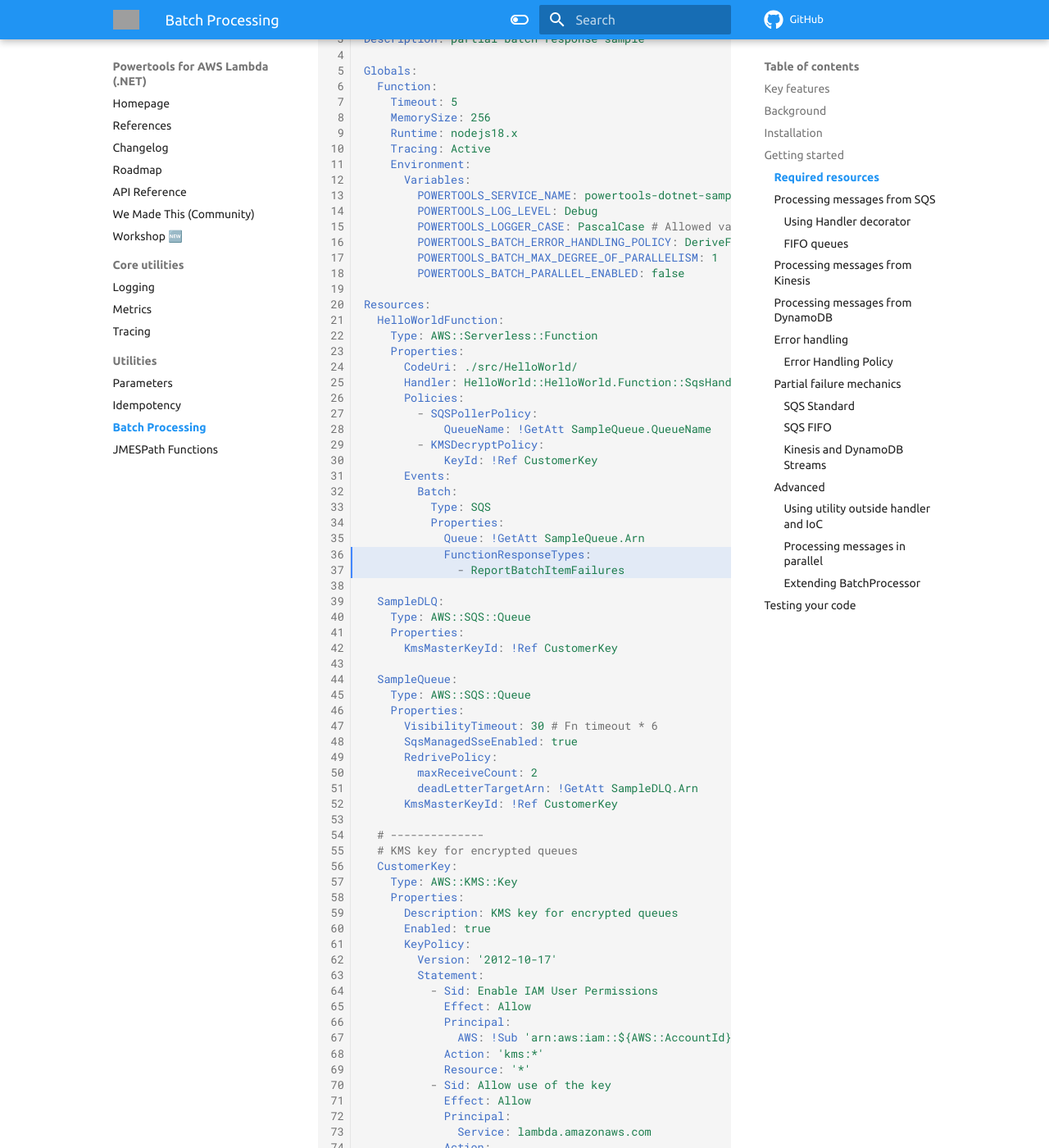
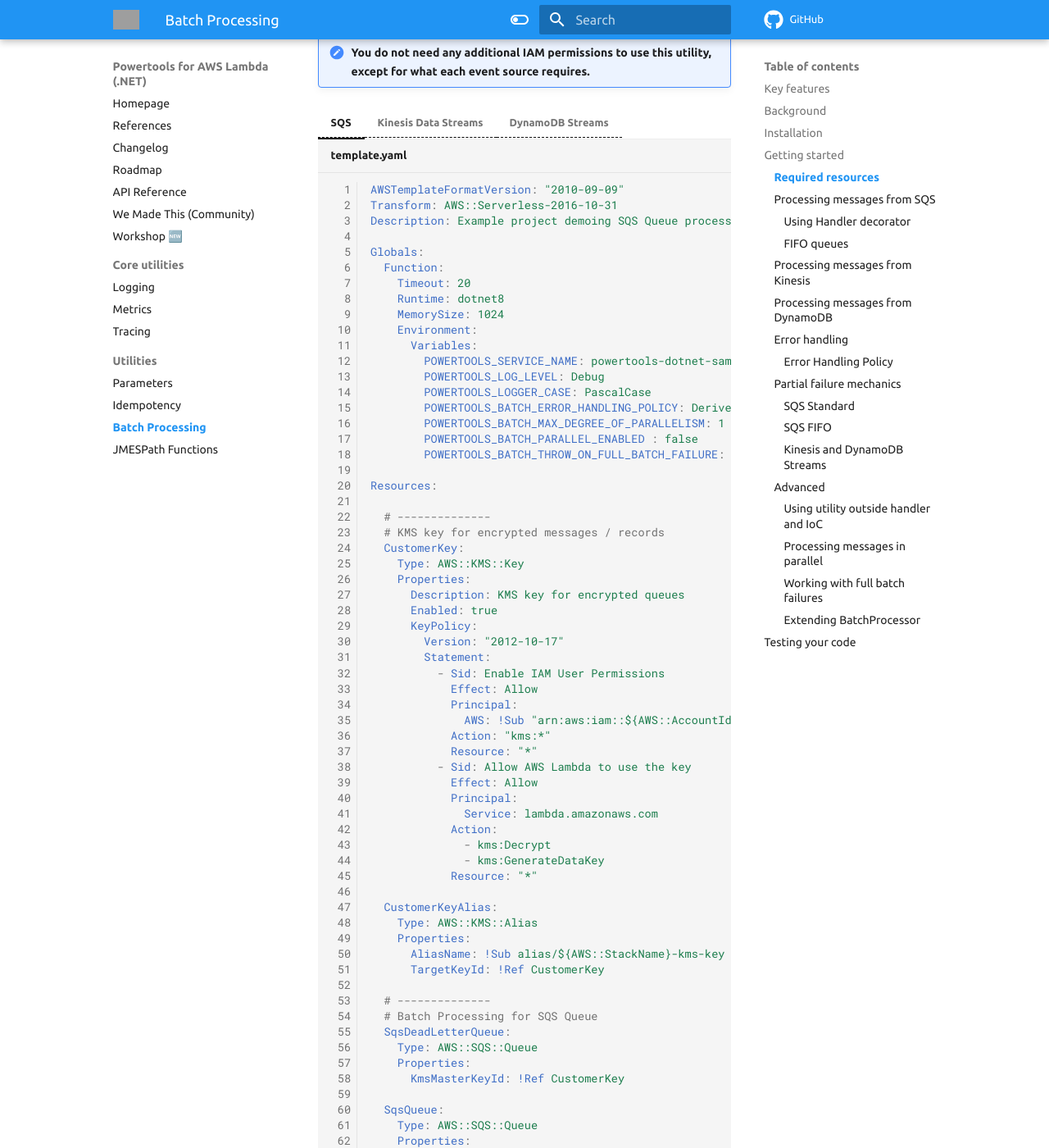
Before and after one commit to aws-powertools/powertools-lambda-dotnet, an MkDocs documentation site: the page built from docs/utilities/batch-processing.md, in a window 1280 px wide and 1400 px high, scrolled down 3488 px. Shown: the whole window at 82% size. Built offline with MkDocs 1.6.1 and Material for MkDocs 9.7.7, drawn with Linux system fonts in a browser that asks for light colours; a script that is not in the unit is left out; comment, search, counter and statistics services are not loaded; the version menu is left out; some of the changed text lies outside the part shown; grey boxes are pictures that could not be loaded.

Commit message:
Updated docs to include information about the new 'ThrowOnFullBatchFailure' option.

````diff
--- a/docs/snippets/batch/templates/dynamodb.yaml
+++ b/docs/snippets/batch/templates/dynamodb.yaml
@@ -1,105 +1,118 @@
-AWSTemplateFormatVersion: '2010-09-09'
+AWSTemplateFormatVersion: "2010-09-09"
 Transform: AWS::Serverless-2016-10-31
-Description: partial batch response sample
+Description: Example project demoing DynamoDB Streams processing using the Batch Processing Utility in Powertools for AWS Lambda (.NET)
 
 Globals:
   Function:
-    Timeout: 5
-    MemorySize: 256
-    Runtime: nodejs18.x
-    Tracing: Active
+    Timeout: 20
+    Runtime: dotnet8
+    MemorySize: 1024
     Environment:
       Variables:
-        POWERTOOLS_SERVICE_NAME: powertools-dotnet-sample-batch-processing
+        POWERTOOLS_SERVICE_NAME: powertools-dotnet-sample-batch-ddb
         POWERTOOLS_LOG_LEVEL: Debug
-        POWERTOOLS_LOGGER_CASE: PascalCase # Allowed values are: CamelCase, PascalCase and SnakeCase
+        POWERTOOLS_LOGGER_CASE: PascalCase
         POWERTOOLS_BATCH_ERROR_HANDLING_POLICY: DeriveFromEvent
         POWERTOOLS_BATCH_MAX_DEGREE_OF_PARALLELISM: 1
-        POWERTOOLS_BATCH_PARALLEL_ENABLED: false
+        POWERTOOLS_BATCH_PARALLEL_ENABLED : false
+        POWERTOOLS_BATCH_THROW_ON_FULL_BATCH_FAILURE: true
 
 Resources:
-  HelloWorldFunction:
-    Type: AWS::Serverless::Function
-    Properties:
-      CodeUri: ./src/HelloWorld/
-      Handler: HelloWorld::HelloWorld.Function::DynamoDbStreamHandlerUsingAttribute
-      Policies:
-        # Lambda Destinations require additional permissions
-        # to send failure records from Kinesis/DynamoDB
-        - Version: '2012-10-17'
-          Statement:
-            Effect: 'Allow'
-            Action:
-              - sqs:GetQueueAttributes
-              - sqs:GetQueueUrl
-              - sqs:SendMessage
-            Resource: !GetAtt SampleDLQ.Arn
-        - KMSDecryptPolicy:
-            KeyId: !Ref CustomerKey
-      Events:
-        DynamoDBStream:
-          Type: DynamoDB
-          Properties:
-            Stream: !GetAtt SampleTable.StreamArn
-            StartingPosition: LATEST
-            MaximumRetryAttempts: 2
-            DestinationConfig:
-              OnFailure:
-                Destination: !GetAtt SampleDLQ.Arn
-            FunctionResponseTypes:
-              - ReportBatchItemFailures
-
-  SampleDLQ:
-    Type: AWS::SQS::Queue
-    Properties:
-      KmsMasterKeyId: !Ref CustomerKey
-
-  SampleTable:
-    Type: AWS::DynamoDB::Table
-    Properties:
-      BillingMode: PAY_PER_REQUEST
-      AttributeDefinitions:
-        - AttributeName: pk
-          AttributeType: S
-        - AttributeName: sk
-          AttributeType: S
-      KeySchema:
-        - AttributeName: pk
-          KeyType: HASH
-        - AttributeName: sk
-          KeyType: RANGE
-      SSESpecification:
-        SSEEnabled: true
-      StreamSpecification:
-        StreamViewType: NEW_AND_OLD_IMAGES
 
   # --------------
-  # KMS key for encrypted queues
+  # KMS key for encrypted messages / records
   CustomerKey:
     Type: AWS::KMS::Key
     Properties:
       Description: KMS key for encrypted queues
       Enabled: true
       KeyPolicy:
-        Version: '2012-10-17'
+        Version: "2012-10-17"
         Statement:
           - Sid: Enable IAM User Permissions
             Effect: Allow
             Principal:
-              AWS: !Sub 'arn:aws:iam::${AWS::AccountId}:root'
-            Action: 'kms:*'
-            Resource: '*'
-          - Sid: Allow use of the key
+              AWS: !Sub "arn:aws:iam::${AWS::AccountId}:root"
+            Action: "kms:*"
+            Resource: "*"
+          - Sid: Allow AWS Lambda to use the key
             Effect: Allow
             Principal:
               Service: lambda.amazonaws.com
             Action:
               - kms:Decrypt
               - kms:GenerateDataKey
-            Resource: '*'
+            Resource: "*"
 
   CustomerKeyAlias:
     Type: AWS::KMS::Alias
     Properties:
-      AliasName: alias/powertools-batch-sqs-demo
+      AliasName: !Sub alias/${AWS::StackName}-kms-key
       TargetKeyId: !Ref CustomerKey
+
+  # --------------
+  # Batch Processing for DynamoDb (DDB) Stream
+  DdbStreamDeadLetterQueue:
+    Type: AWS::SQS::Queue
+    Properties:
+      KmsMasterKeyId: !Ref CustomerKey
+
+  DdbTable:
+    Type: AWS::DynamoDB::Table
+    Properties:
+      BillingMode: PAY_PER_REQUEST
+      AttributeDefinitions:
+        - AttributeName: id
+          AttributeType: S
+      KeySchema:
+        - AttributeName: id
+          KeyType: HASH
+      StreamSpecification:
+        StreamViewType: NEW_AND_OLD_IMAGES
+
+  DdbStreamBatchProcessorFunction:
+    Type: AWS::Serverless::Function
+    Properties:
+      CodeUri: ./src/HelloWorld/
+      Handler: HelloWorld::HelloWorld.Function::DynamoDbStreamHandlerUsingAttribute
+      Policies:
+        - AWSLambdaDynamoDBExecutionRole
+        - Statement:
+            - Sid: DlqPermissions
+              Effect: Allow
+              Action:
+                - sqs:SendMessage
+                - sqs:SendMessageBatch
+              Resource: !GetAtt DdbStreamDeadLetterQueue.Arn
+            - Sid: KmsKeyPermissions
+              Effect: Allow
+              Action:
+                - kms:GenerateDataKey
+              Resource: !GetAtt CustomerKey.Arn
+      Events:
+        Stream:
+          Type: DynamoDB
+          Properties:
+            BatchSize: 5
+            BisectBatchOnFunctionError: true
+            DestinationConfig:
+              OnFailure:
+                Destination: !GetAtt DdbStreamDeadLetterQueue.Arn
+            Enabled: true
+            FunctionResponseTypes:
+              - ReportBatchItemFailures
+            MaximumRetryAttempts: 2
+            ParallelizationFactor: 1
+            StartingPosition: LATEST
+            Stream: !GetAtt DdbTable.StreamArn
+
+  DdbStreamBatchProcessorFunctionLogGroup:
+    Type: AWS::Logs::LogGroup
+    Properties:
+      LogGroupName: !Sub "/aws/lambda/${DdbStreamBatchProcessorFunction}"
+      RetentionInDays: 7
+
+Outputs:
+  DdbTableName:
+    Description: "DynamoDB Table Name"
+    Value: !Ref DdbTable
--- a/docs/snippets/batch/templates/kinesis.yaml
+++ b/docs/snippets/batch/templates/kinesis.yaml
@@ -1,95 +1,125 @@
-AWSTemplateFormatVersion: '2010-09-09'
+AWSTemplateFormatVersion: "2010-09-09"
 Transform: AWS::Serverless-2016-10-31
-Description: partial batch response sample
+Description: Example project demoing Kinesis Data Streams processing using the Batch Processing Utility in Powertools for AWS Lambda (.NET)
 
 Globals:
   Function:
-    Timeout: 5
-    MemorySize: 256
-    Runtime: nodejs18.x
-    Tracing: Active
+    Timeout: 20
+    Runtime: dotnet8
+    MemorySize: 1024
     Environment:
       Variables:
-        POWERTOOLS_SERVICE_NAME: powertools-dotnet-sample-batch-processing
+        POWERTOOLS_SERVICE_NAME: powertools-dotnet-sample-batch-kinesis
         POWERTOOLS_LOG_LEVEL: Debug
-        POWERTOOLS_LOGGER_CASE: PascalCase # Allowed values are: CamelCase, PascalCase and SnakeCase
+        POWERTOOLS_LOGGER_CASE: PascalCase
         POWERTOOLS_BATCH_ERROR_HANDLING_POLICY: DeriveFromEvent
         POWERTOOLS_BATCH_MAX_DEGREE_OF_PARALLELISM: 1
-        POWERTOOLS_BATCH_PARALLEL_ENABLED: false
+        POWERTOOLS_BATCH_PARALLEL_ENABLED : false
+        POWERTOOLS_BATCH_THROW_ON_FULL_BATCH_FAILURE: true
 
 Resources:
-  HelloWorldFunction:
-    Type: AWS::Serverless::Function
-    Properties:
-      CodeUri: ./src/HelloWorld/
-      Handler: HelloWorld::HelloWorld.Function::KinesisEventHandlerUsingAttribute
-      Policies:
-        # Lambda Destinations require additional permissions
-        # to send failure records to DLQ from Kinesis/DynamoDB
-        - Version: '2012-10-17'
-          Statement:
-            Effect: 'Allow'
-            Action:
-              - sqs:GetQueueAttributes
-              - sqs:GetQueueUrl
-              - sqs:SendMessage
-            Resource: !GetAtt SampleDLQ.Arn
-        - KMSDecryptPolicy:
-            KeyId: !Ref CustomerKey
-      Events:
-        KinesisStream:
-          Type: Kinesis
-          Properties:
-            Stream: !GetAtt SampleStream.Arn
-            BatchSize: 100
-            StartingPosition: LATEST
-            MaximumRetryAttempts: 2
-            DestinationConfig:
-              OnFailure:
-                Destination: !GetAtt SampleDLQ.Arn
-            FunctionResponseTypes:
-              - ReportBatchItemFailures
-
-  SampleDLQ:
-    Type: AWS::SQS::Queue
-    Properties:
-      KmsMasterKeyId: !Ref CustomerKey
-
-  SampleStream:
-    Type: AWS::Kinesis::Stream
-    Properties:
-      ShardCount: 1
-      StreamEncryption:
-        EncryptionType: KMS
-        KeyId: alias/aws/kinesis
 
   # --------------
-  # KMS key for encrypted queues
+  # KMS key for encrypted messages / records
   CustomerKey:
     Type: AWS::KMS::Key
     Properties:
       Description: KMS key for encrypted queues
       Enabled: true
       KeyPolicy:
-        Version: '2012-10-17'
+        Version: "2012-10-17"
         Statement:
           - Sid: Enable IAM User Permissions
             Effect: Allow
             Principal:
-              AWS: !Sub 'arn:aws:iam::${AWS::AccountId}:root'
-            Action: 'kms:*'
-            Resource: '*'
-          - Sid: Allow use of the key
+              AWS: !Sub "arn:aws:iam::${AWS::AccountId}:root"
+            Action: "kms:*"
+            Resource: "*"
+          - Sid: Allow AWS Lambda to use the key
             Effect: Allow
             Principal:
               Service: lambda.amazonaws.com
             Action:
               - kms:Decrypt
               - kms:GenerateDataKey
-            Resource: '*'
+            Resource: "*"
 
   CustomerKeyAlias:
     Type: AWS::KMS::Alias
     Properties:
-      AliasName: alias/powertools-batch-sqs-demo
+      AliasName: !Sub alias/${AWS::StackName}-kms-key
       TargetKeyId: !Ref CustomerKey
+
+  # --------------
+  # Batch Processing for Kinesis Data Stream
+  KinesisStreamDeadLetterQueue:
+    Type: AWS::SQS::Queue
+    Properties:
+      KmsMasterKeyId: !Ref CustomerKey
+
+  KinesisStream:
+    Type: AWS::Kinesis::Stream
+    Properties:
+      ShardCount: 1
+      StreamEncryption:
+        EncryptionType: KMS
+        KeyId: !Ref CustomerKey
+
+  KinesisStreamConsumer:
+    Type: AWS::Kinesis::StreamConsumer
+    Properties:
+      ConsumerName: powertools-dotnet-sample-batch-kds-consumer
+      StreamARN: !GetAtt KinesisStream.Arn
+
+  KinesisBatchProcessorFunction:
+    Type: AWS::Serverless::Function
+    Properties:
+      Policies:
+        - Statement:
+            - Sid: KinesisStreamConsumerPermissions
+              Effect: Allow
+              Action:
+                - kinesis:DescribeStreamConsumer
+              Resource:
+                - !GetAtt KinesisStreamConsumer.ConsumerARN
+            - Sid: DlqPermissions
+              Effect: Allow
+              Action:
+                - sqs:SendMessage
+                - sqs:SendMessageBatch
+              Resource: !GetAtt KinesisStreamDeadLetterQueue.Arn
+            - Sid: KmsKeyPermissions
+              Effect: Allow
+              Action:
+                - kms:Decrypt
+                - kms:GenerateDataKey
+              Resource: !GetAtt CustomerKey.Arn
+      CodeUri: ./src/HelloWorld/
+      Handler: HelloWorld::HelloWorld.Function::KinesisEventHandlerUsingAttribute
+      Events:
+        Kinesis:
+          Type: Kinesis
+          Properties:
+            BatchSize: 5
+            BisectBatchOnFunctionError: true
+            DestinationConfig:
+              OnFailure:
+                Destination: !GetAtt KinesisStreamDeadLetterQueue.Arn
+            Enabled: true
+            FunctionResponseTypes:
+              - ReportBatchItemFailures
+            MaximumRetryAttempts: 2
+            ParallelizationFactor: 1
+            StartingPosition: LATEST
+            Stream: !GetAtt KinesisStreamConsumer.ConsumerARN
+
+  KinesisBatchProcessorFunctionLogGroup:
+    Type: AWS::Logs::LogGroup
+    Properties:
+      LogGroupName: !Sub "/aws/lambda/${KinesisBatchProcessorFunction}"
+      RetentionInDays: 7
+
+Outputs:
+  KinesisStreamArn:
+    Description: "Kinesis Stream ARN"
+    Value: !GetAtt KinesisStream.Arn
--- a/docs/snippets/batch/templates/sqs.yaml
+++ b/docs/snippets/batch/templates/sqs.yaml
@@ -1,83 +1,106 @@
-AWSTemplateFormatVersion: '2010-09-09'
+AWSTemplateFormatVersion: "2010-09-09"
 Transform: AWS::Serverless-2016-10-31
-Description: partial batch response sample
+Description: Example project demoing SQS Queue processing using the Batch Processing Utility in Powertools for AWS Lambda (.NET)
 
 Globals:
   Function:
-    Timeout: 5
-    MemorySize: 256
-    Runtime: nodejs18.x
-    Tracing: Active
+    Timeout: 20
+    Runtime: dotnet8
+    MemorySize: 1024
     Environment:
       Variables:
-        POWERTOOLS_SERVICE_NAME: powertools-dotnet-sample-batch-processing
+        POWERTOOLS_SERVICE_NAME: powertools-dotnet-sample-batch-sqs
         POWERTOOLS_LOG_LEVEL: Debug
-        POWERTOOLS_LOGGER_CASE: PascalCase # Allowed values are: CamelCase, PascalCase and SnakeCase
+        POWERTOOLS_LOGGER_CASE: PascalCase
         POWERTOOLS_BATCH_ERROR_HANDLING_POLICY: DeriveFromEvent
         POWERTOOLS_BATCH_MAX_DEGREE_OF_PARALLELISM: 1
-        POWERTOOLS_BATCH_PARALLEL_ENABLED: false
+        POWERTOOLS_BATCH_PARALLEL_ENABLED : false
+        POWERTOOLS_BATCH_THROW_ON_FULL_BATCH_FAILURE: true
 
 Resources:
-  HelloWorldFunction:
-    Type: AWS::Serverless::Function
-    Properties:
-      CodeUri: ./src/HelloWorld/
-      Handler: HelloWorld::HelloWorld.Function::SqsHandlerUsingAttribute
-      Policies:
-        - SQSPollerPolicy:
-            QueueName: !GetAtt SampleQueue.QueueName
-        - KMSDecryptPolicy:
-            KeyId: !Ref CustomerKey
-      Events:
-        Batch:
-          Type: SQS
-          Properties:
-            Queue: !GetAtt SampleQueue.Arn
-            FunctionResponseTypes:
-              - ReportBatchItemFailures
-
-  SampleDLQ:
-    Type: AWS::SQS::Queue
-    Properties:
-      KmsMasterKeyId: !Ref CustomerKey
-
-  SampleQueue:
-    Type: AWS::SQS::Queue
-    Properties:
-      VisibilityTimeout: 30 # Fn timeout * 6
-      SqsManagedSseEnabled: true
-      RedrivePolicy:
-        maxReceiveCount: 2
-        deadLetterTargetArn: !GetAtt SampleDLQ.Arn
-      KmsMasterKeyId: !Ref CustomerKey
 
   # --------------
-  # KMS key for encrypted queues
+  # KMS key for encrypted messages / records
   CustomerKey:
     Type: AWS::KMS::Key
     Properties:
       Description: KMS key for encrypted queues
       Enabled: true
       KeyPolicy:
-        Version: '2012-10-17'
+        Version: "2012-10-17"
         Statement:
           - Sid: Enable IAM User Permissions
             Effect: Allow
             Principal:
-              AWS: !Sub 'arn:aws:iam::${AWS::AccountId}:root'
-            Action: 'kms:*'
-            Resource: '*'
-          - Sid: Allow use of the key
+              AWS: !Sub "arn:aws:iam::${AWS::AccountId}:root"
+            Action: "kms:*"
+            Resource: "*"
+          - Sid: Allow AWS Lambda to use the key
             Effect: Allow
             Principal:
               Service: lambda.amazonaws.com
             Action:
               - kms:Decrypt
               - kms:GenerateDataKey
-            Resource: '*'
+            Resource: "*"
 
   CustomerKeyAlias:
     Type: AWS::KMS::Alias
     Properties:
-      AliasName: alias/powertools-batch-sqs-demo
+      AliasName: !Sub alias/${AWS::StackName}-kms-key
       TargetKeyId: !Ref CustomerKey
+
+  # --------------
+  # Batch Processing for SQS Queue
+  SqsDeadLetterQueue:
+    Type: AWS::SQS::Queue
+    Properties:
+      KmsMasterKeyId: !Ref CustomerKey
+
+  SqsQueue:
+    Type: AWS::SQS::Queue
+    Properties:
+      RedrivePolicy:
+        deadLetterTargetArn: !GetAtt SqsDeadLetterQueue.Arn
+        maxReceiveCount: 2
+      KmsMasterKeyId: !Ref CustomerKey
+
+  SqsBatchProcessorFunction:
+    Type: AWS::Serverless::Function
+    Properties:
+      CodeUri: ./src/HelloWorld/
+      Handler: HelloWorld::HelloWorld.Function::SqsHandlerUsingAttribute
+      Policies:
+        - Statement:
+            - Sid: DlqPermissions
+              Effect: Allow
+              Action:
+                - sqs:SendMessage
+                - sqs:SendMessageBatch
+              Resource: !GetAtt SqsDeadLetterQueue.Arn
+            - Sid: KmsKeyPermissions
+              Effect: Allow
+              Action:
+                - kms:Decrypt
+                - kms:GenerateDataKey
+              Resource: !GetAtt CustomerKey.Arn
+      Events:
+        SqsBatch:
+          Type: SQS
+          Properties:
+            BatchSize: 5
+            Enabled: true
+            FunctionResponseTypes:
+              - ReportBatchItemFailures
+            Queue: !GetAtt SqsQueue.Arn
+
+  SqsBatchProcessorFunctionLogGroup:
+    Type: AWS::Logs::LogGroup
+    Properties:
+      LogGroupName: !Sub "/aws/lambda/${SqsBatchProcessorFunction}"
+      RetentionInDays: 7
+
+Outputs:
+  SqsQueueUrl:
+    Description: "SQS Queue URL"
+    Value: !Ref SqsQueue
--- a/docs/utilities/batch-processing.md
+++ b/docs/utilities/batch-processing.md
@@ -84,11 +84,12 @@
 
 Batch processing can be configured with the settings bellow:
 
-Setting | Description                                                             | Environment variable | Default
-------------------------------------------------- |-------------------------------------------------------------------------| ------------------------------------------------- | -------------------------------------------------
-**Error Handling Policy** | Sets the error handling policy applied during batch processing.         | `POWERTOOLS_BATCH_ERROR_HANDLING_POLICY` | `DeriveFromEvent`
-**Parallel Enabled** | Sets if parallelism is enabled                                          |  `POWERTOOLS_BATCH_PARALLEL_ENABLED` | `false`
-**Max Degree of Parallelism** | Sets the maximum degree of parallelism to apply during batch processing |  `POWERTOOLS_BATCH_MAX_DEGREE_OF_PARALLELISM` | `1`
+Setting                         | Description                                                                   | Environment variable                           | Default
+-------                         | -----------                                                                   | --------------------                           | -------
+**Error Handling Policy**       | The error handling policy to apply during batch processing.                   | `POWERTOOLS_BATCH_ERROR_HANDLING_POLICY`       | `DeriveFromEvent`
+**Parallel Enabled**            | Controls if parallel processing of batch items is enabled.                    | `POWERTOOLS_BATCH_PARALLEL_ENABLED`            | `false`
+**Max Degree of Parallelism**   | The maximum degree of parallelism to apply if parallel processing is enabled. | `POWERTOOLS_BATCH_MAX_DEGREE_OF_PARALLELISM`   | `1`
+**Throw on Full Batch Failure** | Controls if a `BatchProcessingException` is thrown on full batch failure.     | `POWERTOOLS_BATCH_THROW_ON_FULL_BATCH_FAILURE` | `true`
 
 ### Required resources
 
@@ -98,19 +99,19 @@
 
 === "SQS"
 
-    ```yaml title="template.yaml" hl_lines="36-37"
+    ```yaml title="template.yaml" hl_lines="93-94"
     --8<-- "docs/snippets/batch/templates/sqs.yaml"
     ```
 
 === "Kinesis Data Streams"
 
-    ```yaml title="template.yaml" hl_lines="50-51"
+    ```yaml title="template.yaml" hl_lines="109-110"
     --8<-- "docs/snippets/batch/templates/kinesis.yaml"
     ```
 
 === "DynamoDB Streams"
 
-    ```yaml title="template.yaml" hl_lines="49-50"
+    ```yaml title="template.yaml" hl_lines="102-103"
     --8<-- "docs/snippets/batch/templates/dynamodb.yaml"
     ```
 
@@ -613,14 +614,13 @@
 
     ```
 
-
 ### Partial failure mechanics
 
 All records in the batch will be passed to this handler for processing, even if exceptions are thrown - Here's the behaviour after completing the batch:
 
-* **All records successfully processed**. We will return an empty list of item failures `{'batchItemFailures': []}`
-* **Partial success with some exceptions**. We will return a list of all item IDs/sequence numbers that failed processing
-* **All records failed to be processed**. We will raise `AWS.Lambda.Powertools.BatchProcessing.Exceptions.BatchProcessingException` exception with a list of all exceptions raised when processing
+* **All records successfully processed**. We will return an empty list of item failures `{'batchItemFailures': []}`.
+* **Partial success with some exceptions**. We will return a list of all item IDs/sequence numbers that failed processing.
+* **All records failed to be processed**. By defaullt, we will throw a `BatchProcessingException` with a list of all exceptions raised during processing to reflect the failure in your operational metrics. However, in some scenarios, this might not be desired. See [Working with full batch failures](#working-with-full-batch-failures) for more information.
 
 The following sequence diagrams explain how each Batch processor behaves under different scenarios.
 
@@ -735,7 +735,6 @@
 <i>Kinesis and DynamoDB streams mechanism with multiple batch item failures</i>
 </center>
 
-
 ### Advanced
 #### Using utility outside handler and IoC
 
@@ -847,6 +846,44 @@
 		return DynamoDbStreamBatchProcessor.Result.BatchItemFailuresResponse;
 	}
 	```
+
+#### Working with full batch failures
+
+By default, the `BatchProcessor` will throw a `BatchProcessingException` if all records in the batch fail to process. We do this to reflect the failure in your operational metrics.
+
+When working with functions that handle batches with a small number of records, or when you use errors as a flow control mechanism, this behavior might not be desirable as your function might generate an unnaturally high number of errors. When this happens, the [Lambda service will scale down the concurrency of your function](https://docs.aws.amazon.com/lambda/latest/dg/services-sqs-errorhandling.html#services-sqs-backoff-strategy){target="_blank"}, potentially impacting performance.
+
+For these scenarios, you can set `POWERTOOLS_BATCH_THROW_ON_FULL_BATCH_FAILURE = false`, or the equivalent on either the `BatchProcessor` decorator or on the `ProcessingOptions` object. See examples below.
+
+=== "Setting ThrowOnFullBatchFailure on Decorator"
+
+    ```csharp hl_lines="3"
+	[BatchProcessor(
+        RecordHandler = typeof(CustomSqsRecordHandler),
+        ThrowOnFullBatchFailure = false)]
+	public BatchItemFailuresResponse HandlerUsingAttribute(SQSEvent _)
+	{
+		return SqsBatchProcessor.Result.BatchItemFailuresResponse;
+	}
+
+    ```
+
+=== "Setting ThrowOnFullBatchFailure outside Decorator"
+
+    ```csharp hl_lines="8"
+    public async Task<BatchItemFailuresResponse> HandlerUsingUtility(SQSEvent sqsEvent)
+    {
+        var result = await SqsBatchProcessor.Instance.ProcessAsync(sqsEvent, RecordHandler<SQSEvent.SQSMessage>.From(x =>
+        {
+            // Inline handling of SQS message...
+        }), new ProcessingOptions
+        {
+            ThrowOnFullBatchFailure = false
+        });
+        return result.BatchItemFailuresResponse;
+    }
+
+    ```
 
 #### Extending BatchProcessor
 
````
Also changed, not shown: 1 other file.
